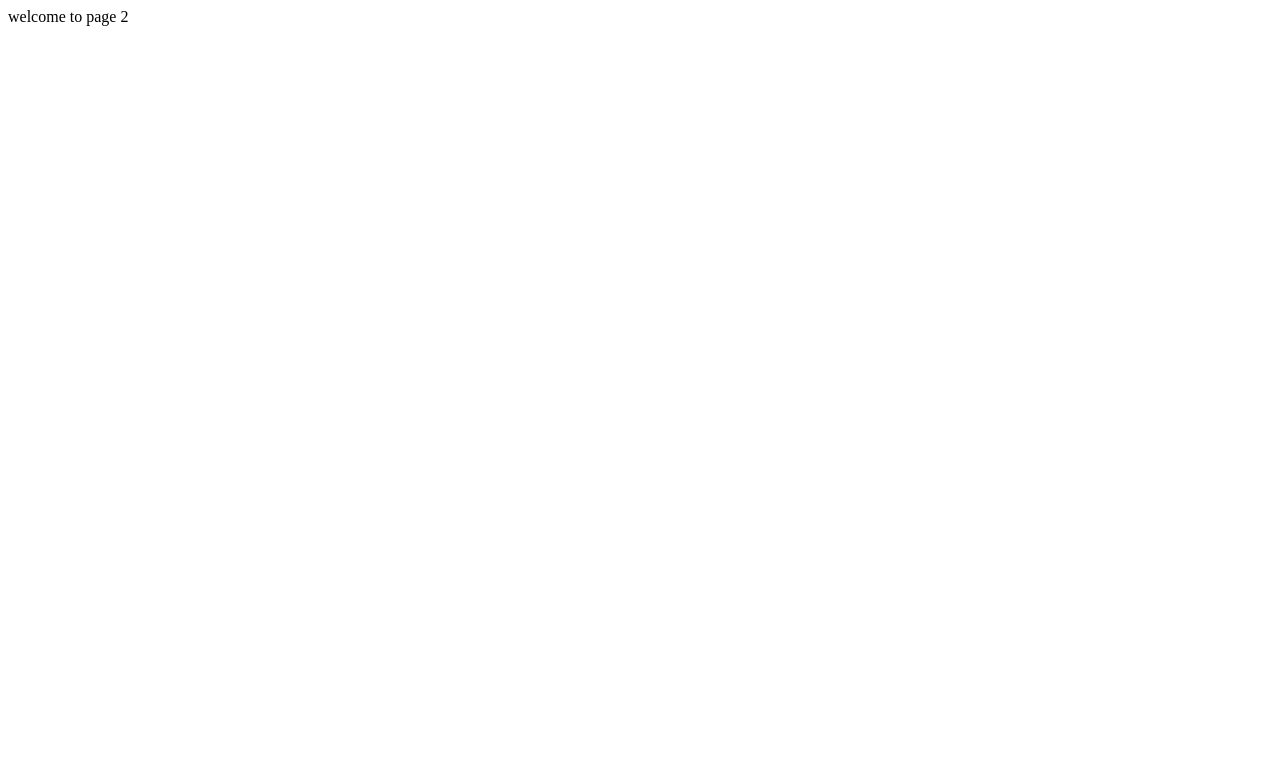
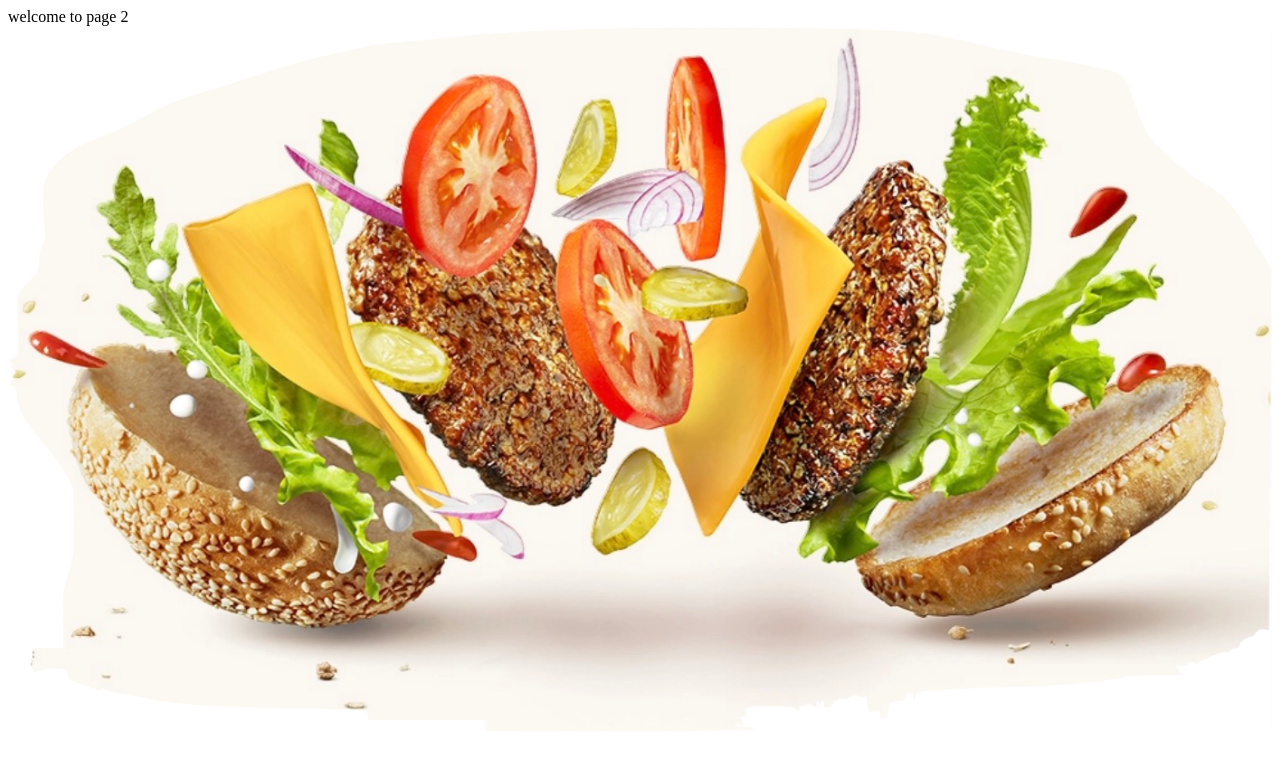
Before and after one commit to Quentin0292/BillyBurgerFront, a Gatsby site: page /page2 in a window 1280 px wide. Built offline with nearby package versions, Linux system fonts and the light colour scheme; Gatsby itself is replaced by a stand-in of ours.

Commit message:
feat: added gatsby image for my image in my ingredient component

```diff
--- /dev/null
+++ b/src/components/Images/Ingredients.js
@@ -0,0 +1,32 @@
+import React from "react"
+import { useStaticQuery, graphql } from "gatsby"
+import Img from "gatsby-image"
+
+/*
+ * This component is built using `gatsby-image` to automatically serve optimized
+ * images with lazy loading and reduced file sizes. The image is loaded using a
+ * `useStaticQuery`, which allows us to load the image from directly within this
+ * component, rather than having to pass the image data down from pages.
+ *
+ * For more information, see the docs:
+ * - `gatsby-image`: https://gatsby.dev/gatsby-image
+ * - `useStaticQuery`: https://www.gatsbyjs.org/docs/use-static-query/
+ */
+
+const Image = () => {
+  const data = useStaticQuery(graphql`
+    query {
+      placeholderImage: file(relativePath: { eq: "ingredients.png" }) {
+        childImageSharp {
+          fluid(maxWidth: 300) {
+            ...GatsbyImageSharpFluid
+          }
+        }
+      }
+    }
+  `)
+
+  return <Img fluid={data.placeholderImage.childImageSharp.fluid} />
+}
+
+export default Image
--- a/src/components/homeContent.js
+++ b/src/components/homeContent.js
@@ -3,7 +3,7 @@
 import { GiShinyApple } from "react-icons/gi"
 import { FaPagelines, FaPepperHot } from "react-icons/fa"
 import { IoMdEgg } from "react-icons/io"
-import Image from "../components/image"
+import Image from "../components/Images/homeBurger"
 
 import { Link } from "gatsby"
 const homeContent = () => {
--- a/src/components/ingredients.js
+++ b/src/components/ingredients.js
@@ -1,6 +1,6 @@
 import React from "react"
-import IngredientsPicture from "../images/ingredients.png"
 import { FaCheckCircle } from "react-icons/fa"
+import Picture from "../components/Images/Ingredients"
 
 const Ingredients = () => {
   return (
@@ -10,7 +10,7 @@
         <span>ingredients</span>
       </h1>
       <div className="ingredients-picture">
-        <img src={IngredientsPicture} alt="" />
+        <Picture />
       </div>
       <div className="ingredients-list">
         <div className="ingredients-information">
--- a/src/pages/page2.js
+++ b/src/pages/page2.js
@@ -1,8 +1,12 @@
 import React from "react"
-import Image from "../components/image"
+import Ingredients from "../components/Images/Ingredients"
 
 const page2 = () => {
-  return <div>welcome to page 2</div>
+  return (
+    <div>
+      welcome to page 2<Ingredients />
+    </div>
+  )
 }
 
 export default page2
```
Also changed, not shown: src/sass/_ingredients.scss (+7 -2 lines), src/components/Images/homeBurger.js (renamed from src/components/image.js).
